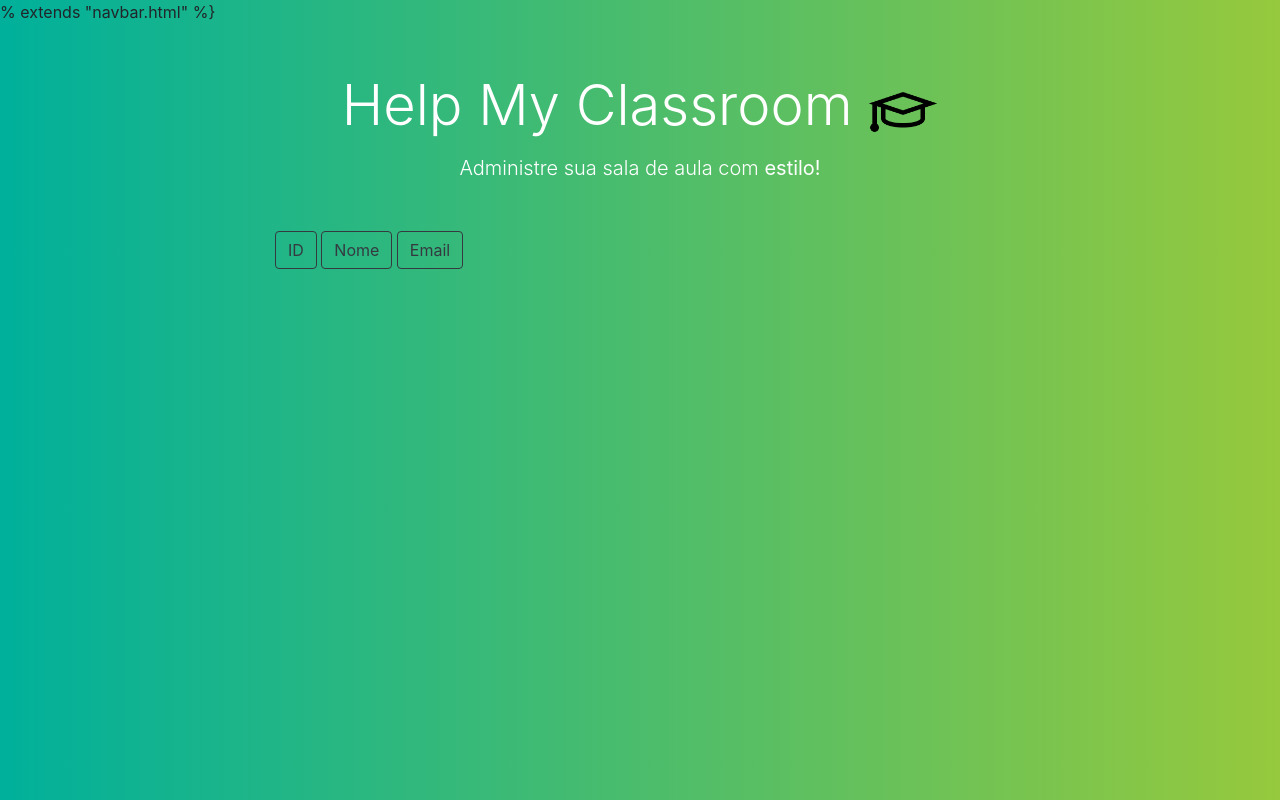
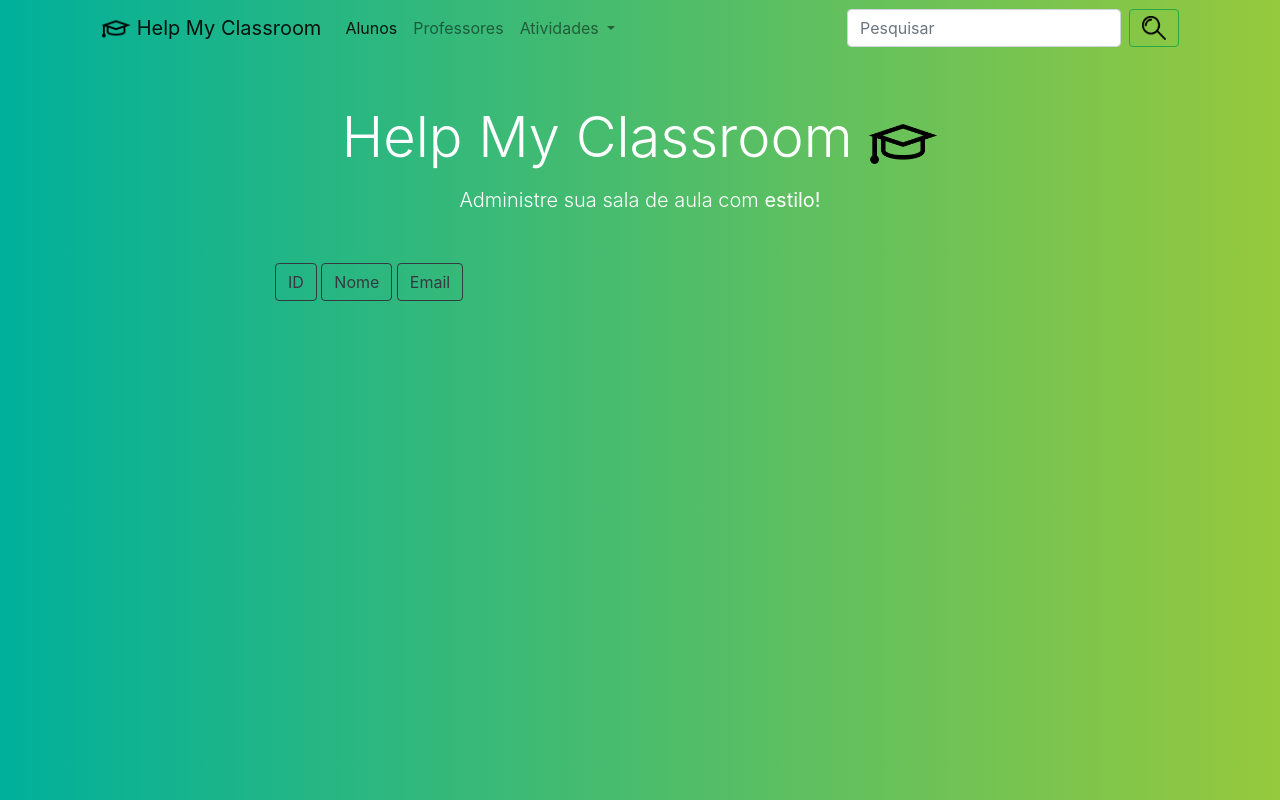
Before and after one commit to projeto-de-algoritmos/DC_HelpMyClassroom, a Django app: template core/templates/home.html in a window 1280 px wide. Run offline with Django 3.2, Linux system fonts and the light colour scheme; the template is opened without the code that fills it, so the values that code supplies are empty; some libraries are stand-ins or nearby versions.

Commit message:
Update home.html

```diff
--- a/core/templates/home.html
+++ b/core/templates/home.html
@@ -1,4 +1,4 @@
-% extends "navbar.html" %} {% load static %} {% block content_classroom %}
+{% extends "navbar.html" %} {% load static %} {% block content_classroom %}
 <style>
   body {
     background: #00b09b;
```
